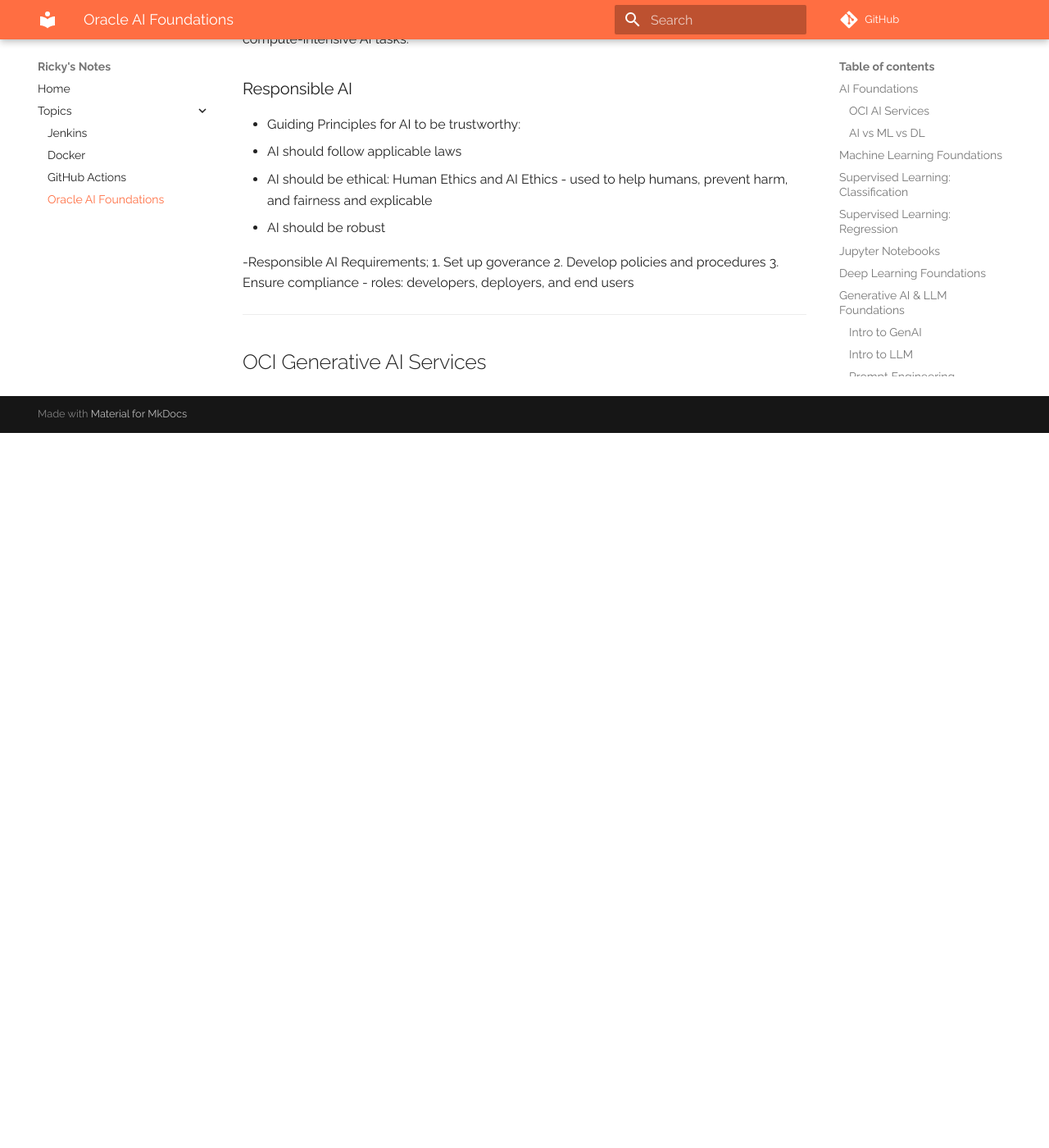
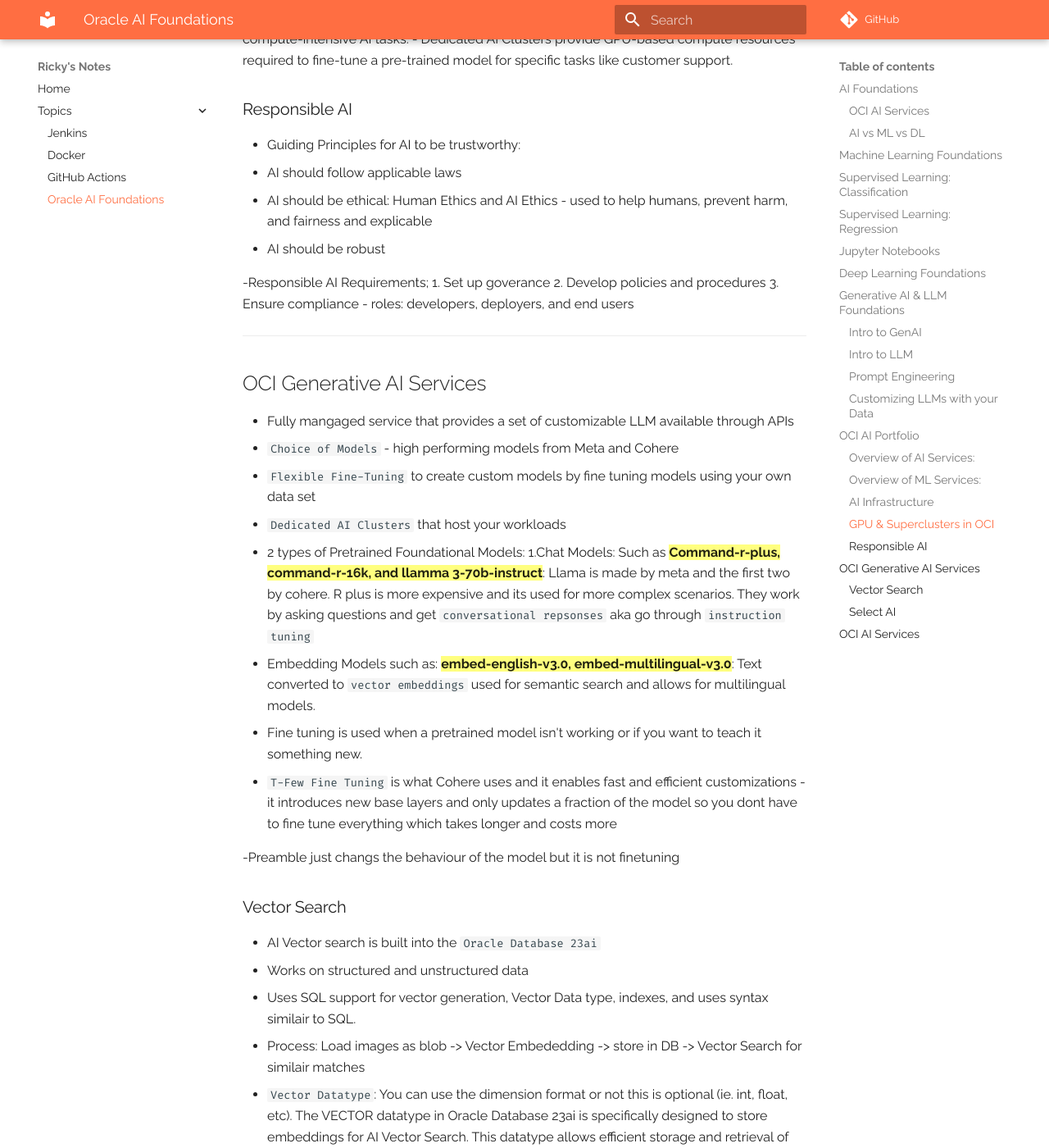
Before and after one commit to riczaman/notes-repo, an MkDocs documentation site: the page built from docs/topics/aiFoundations.md, in a window 1280 px wide and 1400 px high, scrolled down 10878 px. Shown: the whole window at 82% size. Built offline with MkDocs 1.6.1 and Material for MkDocs 9.7.7, drawn with Linux system fonts in a browser that asks for light colours; comment, search, counter and statistics services are not loaded; before the commit the page ends 11406 px from its top, so only the background shows below that; some of the changed text lies outside the part shown.

Commit message:
finished oci generative ai module

```diff
--- a/docs/topics/aiFoundations.md
+++ b/docs/topics/aiFoundations.md
@@ -317,7 +317,7 @@
    - Supercluster = it just means its much larger than a typical cluster and it has 2 blocks. One block uses a `Clos Fabric` and it uses a 3-tier network using silicon chips and buffers they counteract the latency that might occur with a large number of GPUs supercluster = ==**Lossless**==
    - Using `placement` they are able to balance scalability and latency
    - OCI AI Superclusters are specifically designed to handle demanding AI workloads that require significant computational power and scalability. They are optimized to provide high performance for complex tasks like training large machine learning models, deep learning, and other compute-intensive AI tasks.
-
+   - Dedicated AI Clusters provide GPU-based compute resources required to fine-tune a pre-trained model for specific tasks like customer support.
 
 ###Responsible AI
 - Guiding Principles for AI to be trustworthy:
@@ -334,3 +334,41 @@
 ---
 
 ##OCI Generative AI Services
+- Fully mangaged service that provides a set of customizable LLM available through APIs
+   1. `Choice of Models` - high performing models from Meta and Cohere
+   2. `Flexible Fine-Tuning` to create custom models by fine tuning models using your own data set
+   3. `Dedicated AI Clusters` that host your workloads
+
+- 2 types of Pretrained Foundational Models:
+   1.Chat Models: Such as ==**Command-r-plus, command-r-16k, and llamma 3-70b-instruct**==: Llama is made by meta and the first two by cohere. R plus is more expensive and its used for more complex scenarios. They work by asking questions and get `conversational repsonses` aka go through `instruction tuning`
+   2. Embedding Models such as: ==**embed-english-v3.0, embed-multilingual-v3.0**==: Text converted to `vector embeddings` used for semantic search and allows for multilingual models.
+
+- Fine tuning is used when a pretrained model isn't working or if you want to teach it something new.
+   - `T-Few Fine Tuning` is what Cohere uses and it enables fast and efficient customizations - it introduces new base layers and only updates a fraction of the model so you dont have to fine tune everything which takes longer and costs more
+
+-Preamble just changs the behaviour of the model but it is not finetuning
+
+###Vector Search
+- AI Vector search is built into the `Oracle Database 23ai`
+- Works on structured and unstructured data
+- Uses SQL support for vector generation, Vector Data type, indexes, and uses syntax similair to SQL.
+- Process: Load images as blob -> Vector Embededding -> store in DB -> Vector Search for similair matches
+
+- `Vector Datatype`: You can use the dimension format or not this is optional (ie. int, float, etc).  The VECTOR datatype in Oracle Database 23ai is specifically designed to store embeddings for AI Vector Search. This datatype allows efficient storage and retrieval of high-dimensional numerical representations of data, enabling similarity searches for AI and machine learning applications.
+- `Vector Distance Function` shows the similairty between vectors. Vectors that have a small distance are more similair.
+- `Vector Search SQL` used to find top k closes matches to a given query item that uses (vector_distance)
+- `Vector Index` are used not only for performance but it also controls the accuracy using the `organization` and `distance` parameters. Organization is if it will fit in memory. If it will fit in memory use `inmemory neighbour graph` and if it doesnt use `neighbour partitions`
+- `Target accuracy` is a clause added to indicate the default accuracy the index should provide for similairty queries
+- `Approximate` keyword indicates that the user wants to perform a similarity search using a vector index.
+- You can also perform similarity search over joins
+- Allows you to efficiently orchestrate Gen-AI pipelines.
+- Model endpoints allow deployed models to be accessed via an API for real-time inference, making them available for AI applications.
+
+
+###Select AI
+- use your language to query the data (autonomous database) you dont need to know where the data is or how to access the database
+- It takes the natural language question to form a SQL query
+
+---
+
+##OCI AI Services
```
